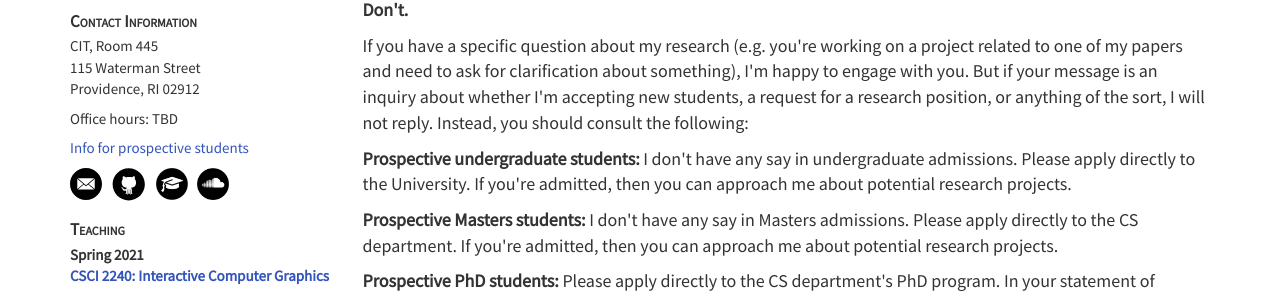
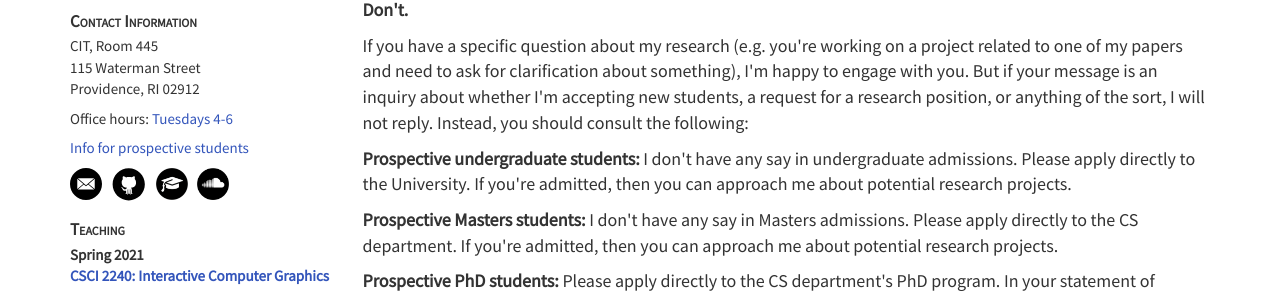
Before and after one commit to dritchie/dritchie.github.io, a Jekyll site: the page built from prospective_students.html, in a window 1280 px wide. Shown: the part 445-740 px from the top of the page. Built offline with Jekyll 4.4.1, drawn with Linux system fonts in a browser that asks for light colours.

Commit message:
Spring 2021 office hours.

```diff
--- a/_includes/sidebar.html
+++ b/_includes/sidebar.html
@@ -15,7 +15,7 @@
 	<div>115 Waterman Street</div>
 	<div>Providence, RI 02912</div>
 	<!-- <div id='officehours'>(<a target='_blank' href='https://brown.zoom.us/j/94791102694'>Virtual</a>) Office Hours: Mo 3-4, Th 2-3</div> -->
-	<div id='officehours'>Office hours: TBD</div>
+	<div id='officehours'>Office hours: <a target='_blank' href='https://brown.zoom.us/j/94791102694'>Tuesdays 4-6</a></div>
 	<div id='prospectives'>
 		<a target='_blank' href='/prospective_students.html'>Info for prospective students</a>
 	</div>
```
